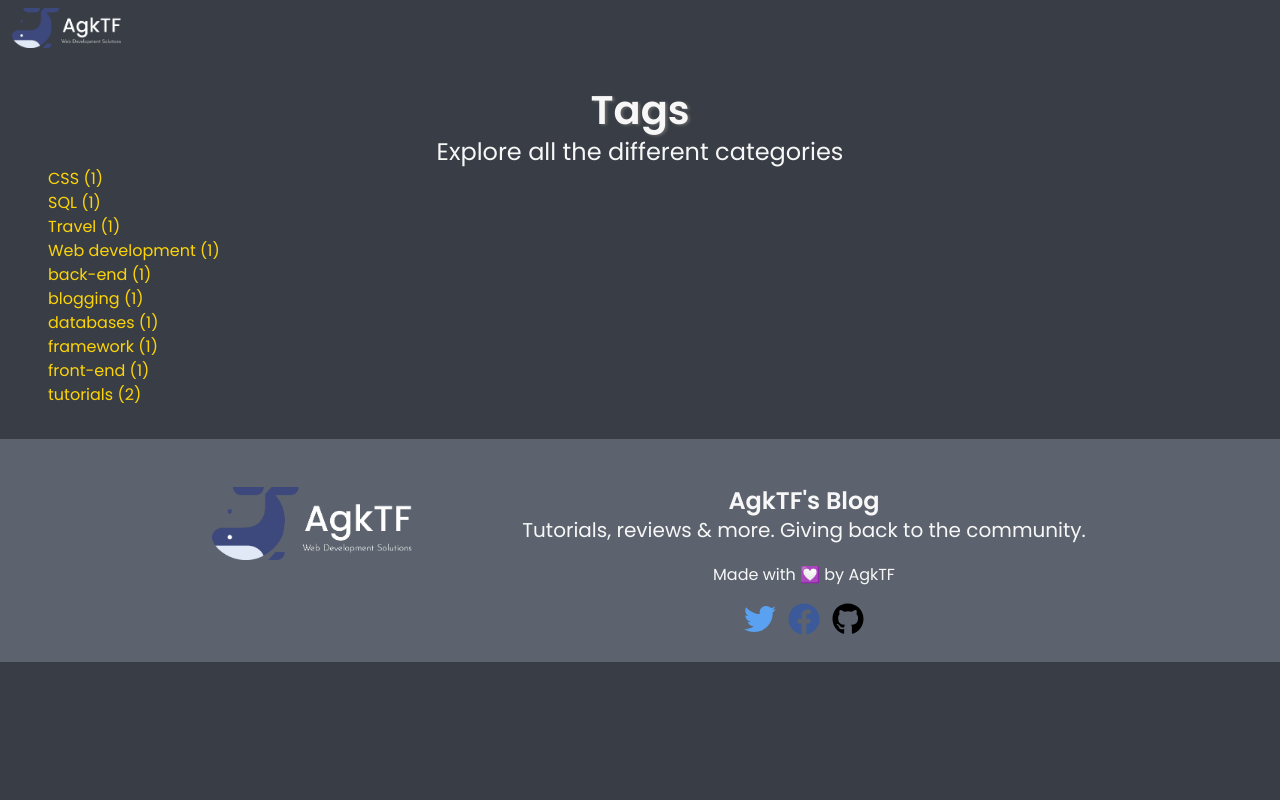
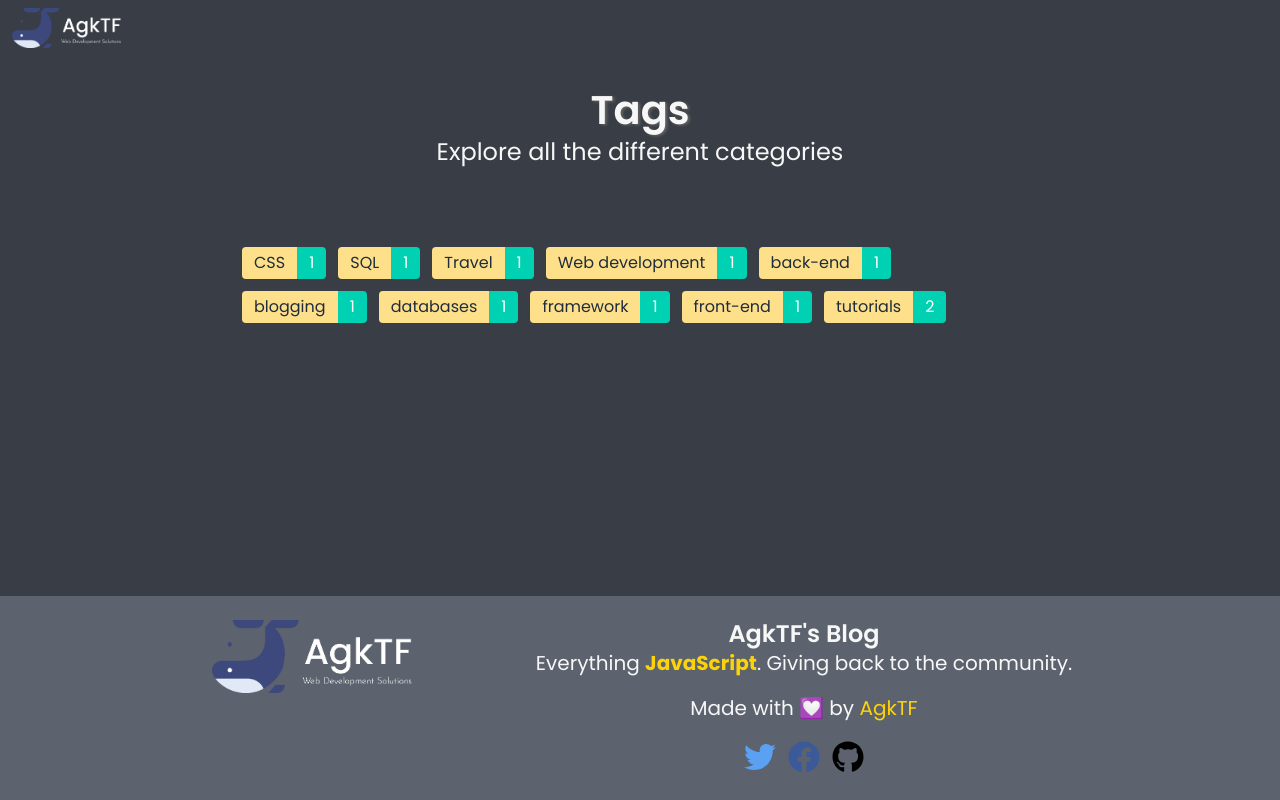
Before and after one commit to AgkTF/my-personal-blog, a Gatsby site: page /tags in a window 1280 px wide. Built offline with nearby package versions, Linux system fonts and the light colour scheme; Gatsby itself is replaced by a stand-in of ours.

Commit message:
Fix the footer location on different screen sizes

```diff
--- a/src/components/footer.js
+++ b/src/components/footer.js
@@ -8,24 +8,35 @@ import {
 	faGithub
 } from '@fortawesome/free-brands-svg-icons';
 
-const footer = () => {
+const footer = ({ view }) => {
 	return (
-		<footer className="footer" style={{ paddingBottom: '1.5rem' }}>
+		<footer className={'footer' + (view === 'tags' ? ' fixed-footer' : '')}>
 			<div className="container">
 				<div className="content has-text-centered">
 					<div className="columns is-centered">
-						<div className="column is-4">
+						<div className="column is-4" id="footer-brand">
 							<figure className="image">
 								<img src={Logo} style={{ maxWidth: '200px' }} />
 							</figure>
 						</div>
 						<div className="column is-8">
-							<h4 className="title is-4">AgkTF&#39;s Blog</h4>
-							<p className="subtitle">
-								Tutorials, reviews & more. Giving back to the
-								community.
+							<h4 className="title is-size-4 is-size-5-touch">
+								AgkTF&#39;s Blog
+							</h4>
+							<p className="subtitle is-size-7-touch">
+								Everything{' '}
+								<span
+									className="has-text-weight-bold"
+									style={{ color: '#fcd307' }}
+								>
+									JavaScript
+								</span>
+								. Giving back to the community.
 							</p>
-							<p>Made with 💟 by AgkTF</p>
+							<p className="subtitle is-size-7-mobile">
+								Made with 💟 by{' '}
+								<a href="https://agktf.com">AgkTF</a>
+							</p>
 							<div className="field is-grouped is-grouped-centered">
 								<p className="control">
 									<a
--- a/src/components/layout.js
+++ b/src/components/layout.js
@@ -3,12 +3,12 @@ import PropTypes from 'prop-types';
 import Header from './header';
 import Footer from './footer';
 
-const Layout = ({ children }) => {
+const Layout = ({ children, view }) => {
 	return (
 		<>
 			<Header />
 			<>{children}</>
-			<Footer />
+			<Footer view={view} />
 		</>
 	);
 };
--- a/src/components/post-tags.js
+++ b/src/components/post-tags.js
@@ -13,7 +13,7 @@ const postTags = ({ tags }) => {
 								return (
 									<span className="tag is-link" key={tag}>
 										<Link to={`/tags/${kebabCase(tag)}`}>
-											{tag}
+											{`#${tag}`}
 										</Link>
 									</span>
 								);
--- a/src/pages/index.js
+++ b/src/pages/index.js
@@ -69,7 +69,7 @@ const IndexPage = () => {
 					<div className="columns">
 						<div className="column is-4 is-offset-4 has-text-centered">
 							<div
-								className="notification is-warning"
+								className="notification is-success"
 								style={{
 									maxWidth: 'fit-content',
 									padding: '1.25rem',
--- a/src/pages/styles.scss
+++ b/src/pages/styles.scss
@@ -101,10 +101,10 @@ $input-shadow: none;
 }
 
 span.tag > a {
-	color: aliceblue;
+	color: #1f2d3b;
 
 	&:hover {
-		color: #1f2d3b;
+		color: $my-grey;
 	}
 }
 
@@ -119,6 +119,40 @@ span.tag > a {
 
 .footer {
 	background-color: $my-grey;
+	padding-top: 1.5rem;
+	padding-bottom: 1.5rem;
+}
+
+@include mobile {
+	// @media (max-width: 741px) {
+	#footer-brand {
+		display: none;
+	}
+	.fixed-footer {
+		position: absolute;
+		left: 0;
+		bottom: 0;
+		width: 100%;
+		overflow: hidden;
+	}
+}
+
+@media (max-height: 400px) {
+	#footer-brand {
+		display: none;
+	}
+}
+
+@include tablet {
+	@media (min-height: 500px) {
+		.fixed-footer {
+			position: absolute;
+			left: 0;
+			bottom: 0;
+			width: 100%;
+			overflow: hidden;
+		}
+	}
 }
 
 .content blockquote {
--- a/src/pages/tags.js
+++ b/src/pages/tags.js
@@ -3,7 +3,6 @@ import PropTypes from 'prop-types';
 import { Link, graphql } from 'gatsby';
 import Layout from '../components/layout';
 import SEO from '../components/seo';
-// Utilities
 import kebabCase from 'lodash/kebabCase';
 
 const TagsPage = ({
@@ -11,7 +10,7 @@ const TagsPage = ({
 		allMarkdownRemark: { group }
 	}
 }) => (
-	<Layout>
+	<Layout view="tags">
 		<SEO title={'Tags'} />
 		<div
 			className="hero-body"
@@ -30,16 +29,39 @@ const TagsPage = ({
 					Explore all the different categories
 				</p>
 			</div>
-			<ul>
-				{group.map(tag => (
-					<li key={tag.fieldValue}>
-						<Link to={`/tags/${kebabCase(tag.fieldValue)}/`}>
-							{tag.fieldValue} ({tag.totalCount})
-						</Link>
-					</li>
-				))}
-			</ul>
 		</div>
+
+		<section className="section">
+			<div className="container">
+				<div className="columns">
+					<div className="column is-10 is-offset-1">
+						<div className="field is-grouped is-grouped-multiline">
+							{group.map(tag => (
+								<div
+									className="control"
+									key={kebabCase(tag.fieldValue)}
+								>
+									<div className="tags has-addons are-medium">
+										<span className="tag is-warning">
+											<Link
+												to={`/tags/${kebabCase(
+													tag.fieldValue
+												)}/`}
+											>
+												{tag.fieldValue}
+											</Link>
+										</span>
+										<span className="tag is-primary">
+											{tag.totalCount}
+										</span>
+									</div>
+								</div>
+							))}
+						</div>
+					</div>
+				</div>
+			</div>
+		</section>
 	</Layout>
 );
 TagsPage.propTypes = {
```
